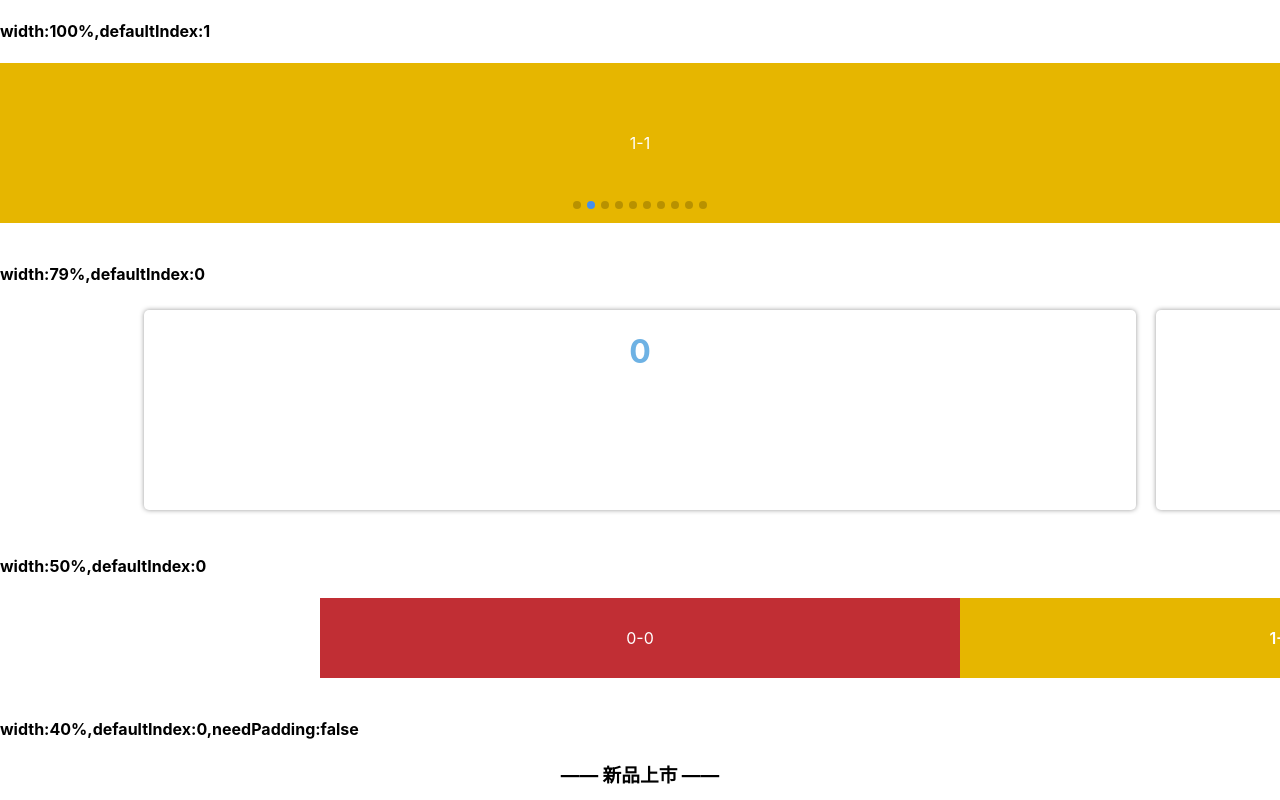
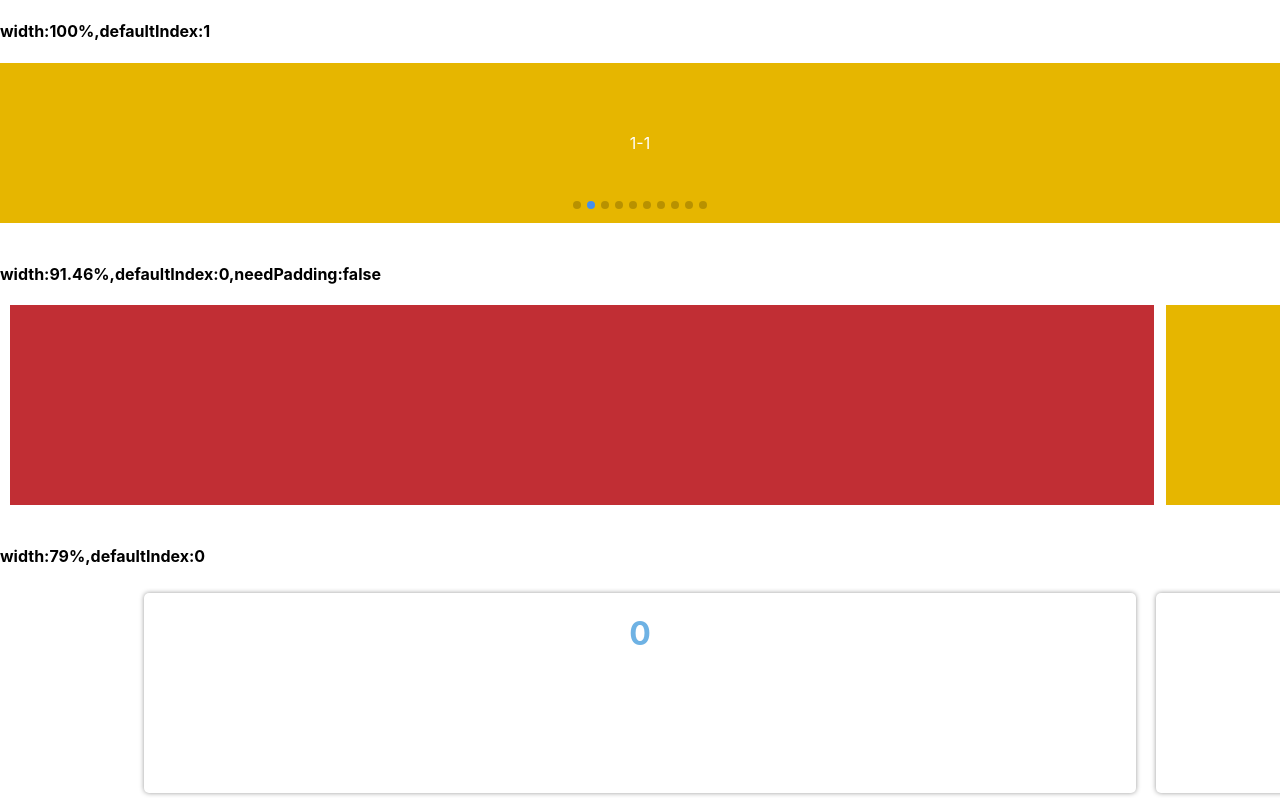
Before and after one commit to 89171/react-swiper, a React (Create React App) app: page / in a window 1280 px wide. Shown: the top 800 px of the page. Built offline with nearby package versions, Linux system fonts and the light colour scheme; grey boxes are pictures that could not be loaded.

Commit message:
bug fixed

```diff
--- a/package.json
+++ b/package.json
@@ -1,6 +1,6 @@
 {
   "name": "react-swiper-lite",
-  "version": "0.1.8",
+  "version": "0.1.9",
   "main": "dist/index.js",
   "dependencies": {
     "prop-types": "^15.7.2",
--- a/src/App.css
+++ b/src/App.css
@@ -38,3 +38,6 @@
 	overflow:hidden;
 	background-color:#FFF;
 }
+.ml10{
+	margin-left: 10px;
+}
--- a/src/App.js
+++ b/src/App.js
@@ -29,7 +29,11 @@ function App() {
   function renderItem1(item,index){
     return(
       <img src={item} className="item1" />
-      // <div className="package-car-img" style={{height:'auto',backgroundImage:`url(${item})`}}></div>
+     )
+  }
+  function renderItem3(item,index){
+    return(
+      <div style={{height:'200px',width:'100%',backgroundColor:'blue',backgroundColor:colorSource[index],marginRight:'12px'}}></div>
      )
   }
   function renderItem2(item,index){
@@ -72,6 +76,18 @@ function App() {
         paginationActiveClass=""
       />
       <br />
+      <h4>width:91.46%,defaultIndex:0,needPadding:false</h4>
+      <Swiper
+        wrapperClass="wrapperClass ml10"
+        itemWidth="91.46%"
+        curIdx={0}
+        dataList={dataSource}
+        needPadding={false}
+        clickTrigger={false}
+        renderItem={renderItem3}
+        itemClick={(item)=>alert(item)}
+      />
+      <br />
       <h4>width:79%,defaultIndex:0</h4>
       <Swiper
         wrapperClass="wrapperClass"
@@ -103,7 +119,7 @@ function App() {
       <h4>width:40%,defaultIndex:0,needPadding:false</h4>
       <h3 style={{textAlign:'center'}}>—— 新品上市 ——</h3>
       <Swiper
-        wrapperClass="wrapperClass"
+        wrapperClass="wrapperClass ml10"
         itemWidth="40%"
         curIdx={0}
         dataList={dataSource1}
--- a/src/Swiper.css
+++ b/src/swiper.css
@@ -28,6 +28,7 @@
     width:100%;
     bottom:10px;
     text-align: center;
+    pointer-events: none;
 }
 .swiper-pagination-bullet {
     width: 8px;
```
Also changed, not shown: src/swiper.js, 2 other files (tests, documents, lock files or other folders).
